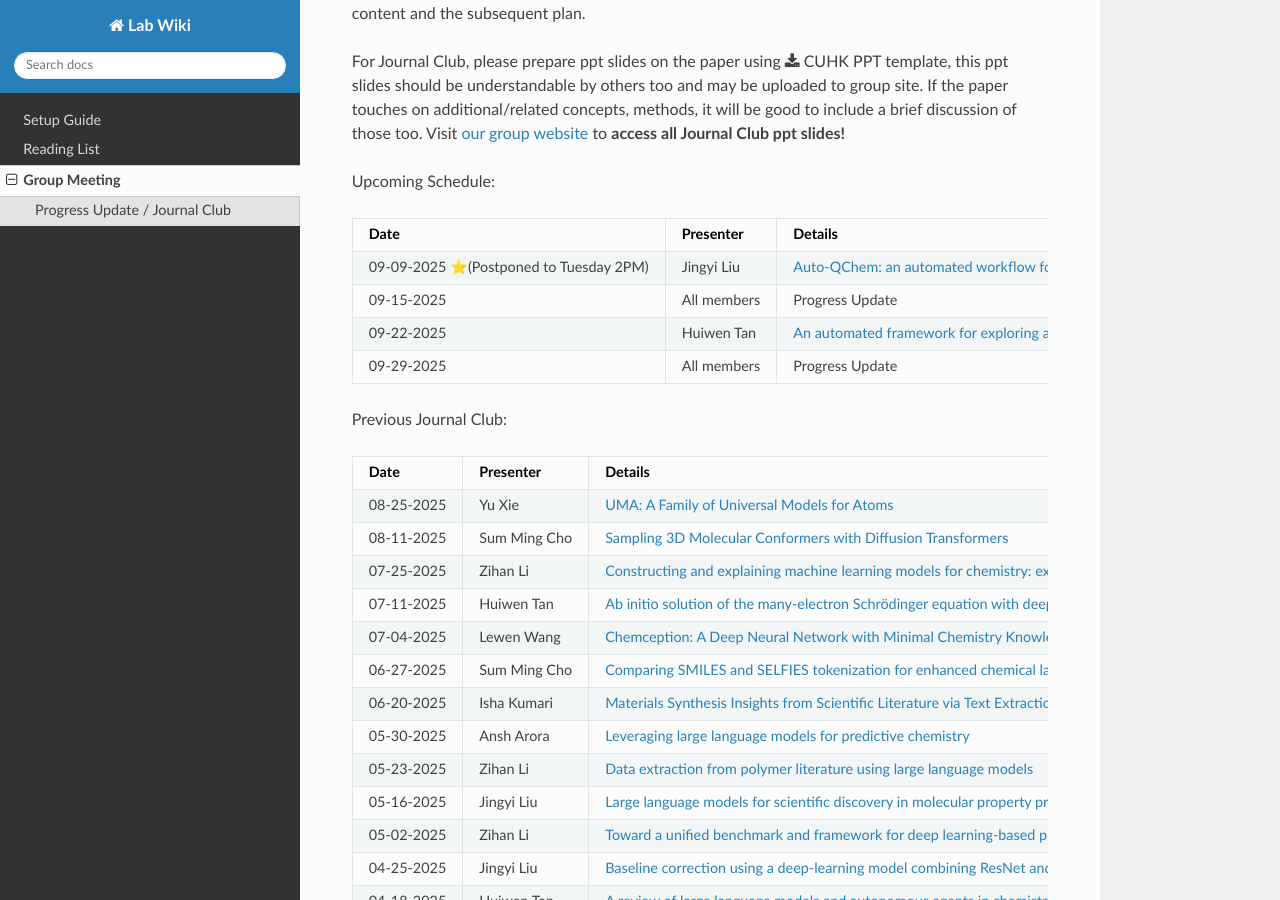
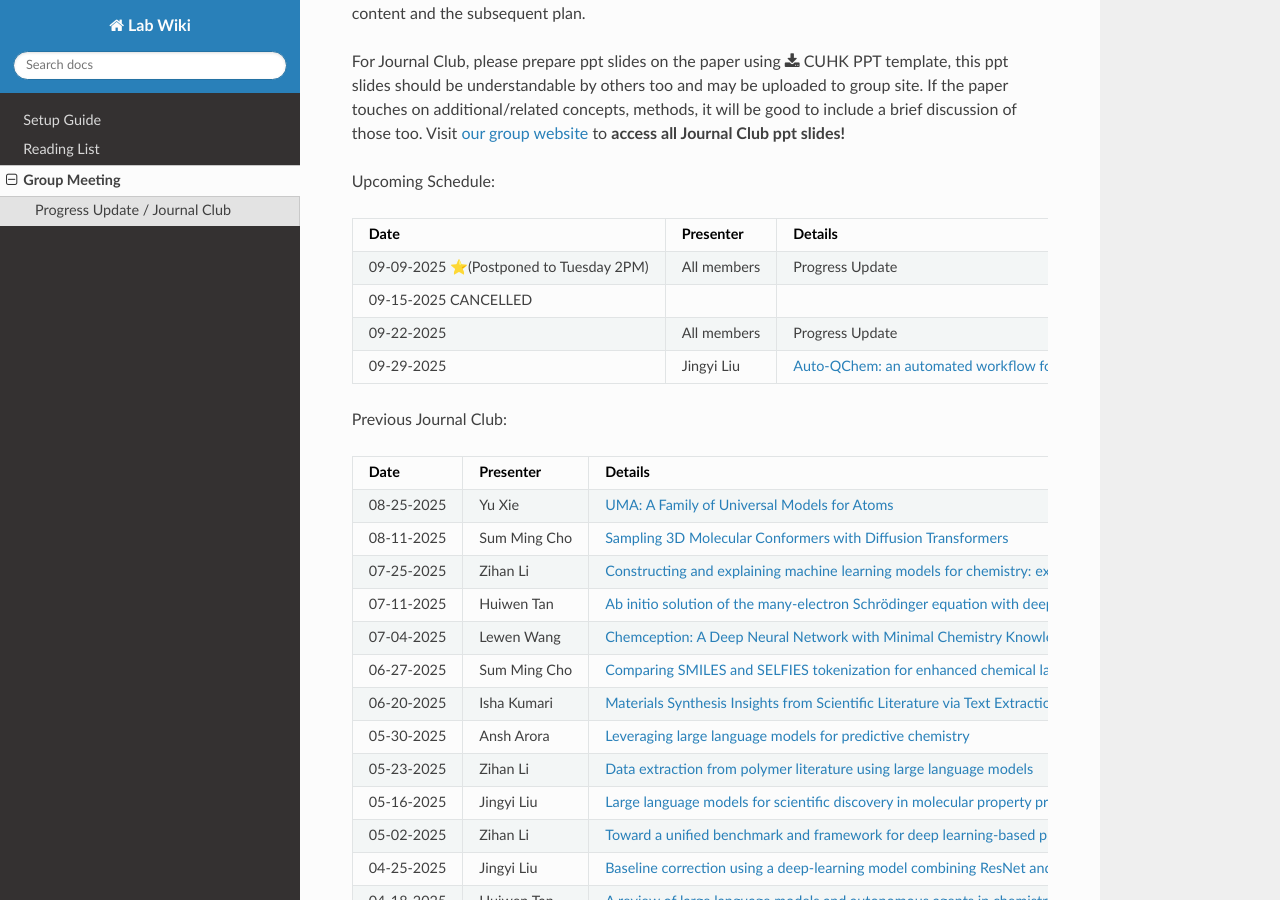
Before and after one commit to ZihanL1/Lab-Wiki, a Sphinx documentation site: the page built from docs/source/meeting.rst, in a window 1280 px wide and 900 px high, scrolled down 502 px. Built offline with Sphinx 7.4.7 and the Read the Docs theme 3.1.0, drawn with Linux system fonts in a browser that asks for light colours.

Commit message:
Revise meeting dates
Updated meeting schedule with cancellations and presenter changes.

```diff
--- a/docs/source/meeting.rst
+++ b/docs/source/meeting.rst
@@ -26,17 +26,17 @@ Upcoming Schedule:
      - **Presenter**
      - **Details**
    * - 09-09-2025 ⭐(Postponed to Tuesday 2PM)
+     - All members
+     - Progress Update
+   * - 09-15-2025 CANCELLED
+     - \
+     - \
+   * - 09-22-2025
+     - All members
+     - Progress Update
+   * - 09-29-2025
      - Jingyi Liu
      - `Auto-QChem: an automated workflow for the generation and storage of DFT calculations for organic molecules <https://pubs.rsc.org/en/content/articlelanding/2022/re/d2re00030j>`_
-   * - 09-15-2025
-     - All members
-     - Progress Update
-   * - 09-22-2025
-     - Huiwen Tan
-     - `An automated framework for exploring and learning potential-energy surfaces <https://www.nature.com/articles/s41467-025-62510-6>`_
-   * - 09-29-2025
-     - All members
-     - Progress Update
 
 Previous Journal Club:
 
```
